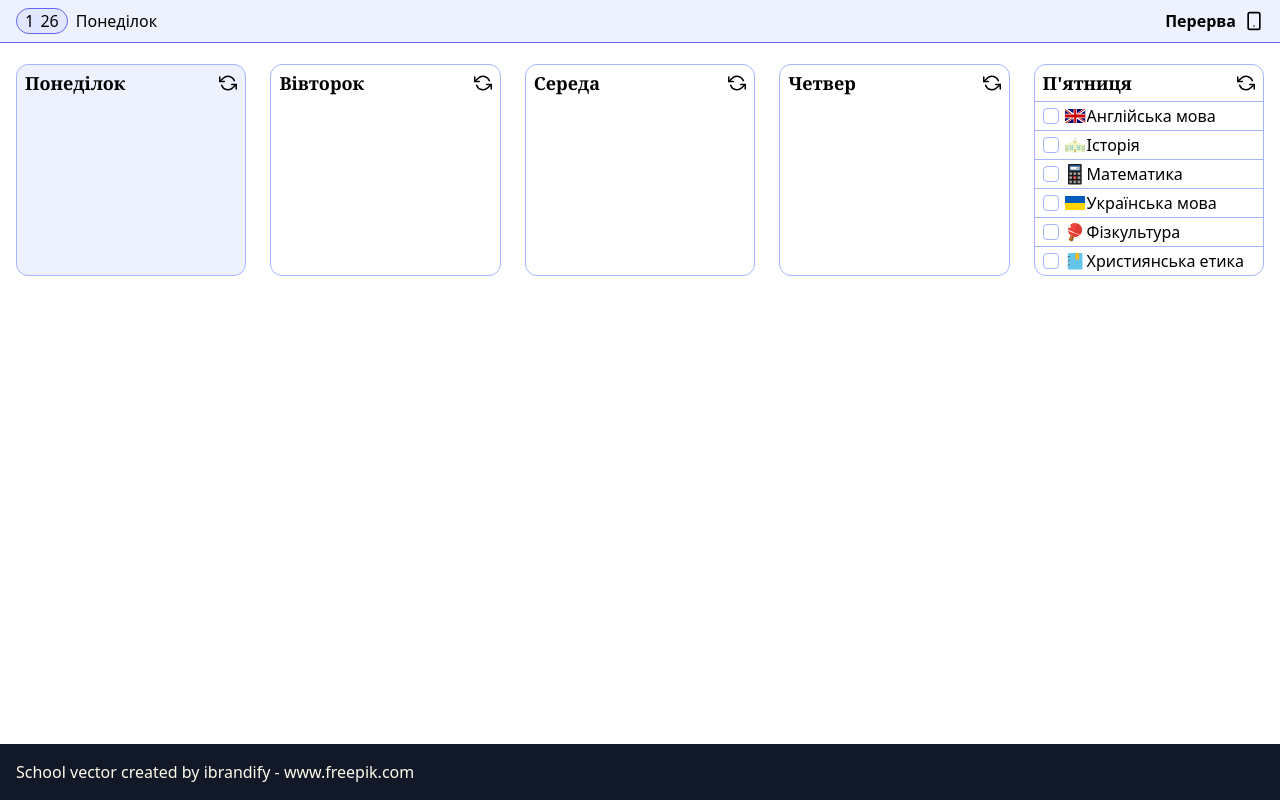
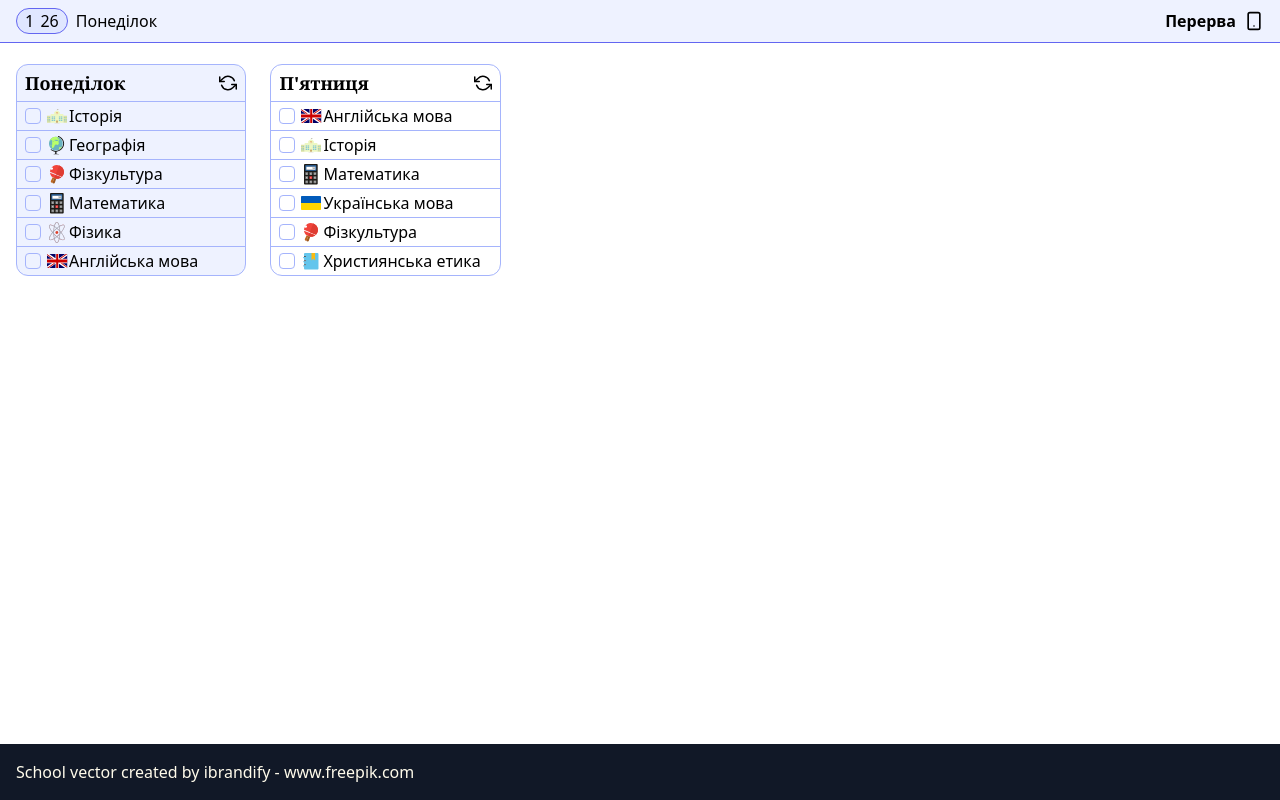
Before and after one commit to nazar1ua/vue-schedule, a Vue app: page / in a window 1280 px wide. Built offline with nearby package versions, Linux system fonts and the light colour scheme.

Commit message:
Можливо змінювати виконані завдання клавішею Enter

```diff
--- a/src/assets/lessons.json
+++ b/src/assets/lessons.json
@@ -2,7 +2,14 @@
   "days": [
     {
       "name": "Понеділок",
-      "lessons": []
+      "lessons": [
+        "Історія",
+        "Географія",
+        "Фізкультура",
+        "Математика",
+        "Фізика",
+        "Англійська мова"
+      ]
     },
     {
       "name": "Вівторок",
--- a/src/components/Table.vue
+++ b/src/components/Table.vue
@@ -1,6 +1,7 @@
 <template>
   <div class="grid xl:grid-cols-5 gap-6 my-6" ref="grid">
-    <div class="border border-indigo-300 rounded-xl pt-1" :class="{ 'bg-indigo-50 dark:bg-indigo-900': index === today }" v-for="(day, index) in lessons.days" :key="day.name + index + Math.random()">
+    <template v-for="(day, index) in lessons.days" :key="day.name + index + Math.random()">
+      <div v-show="day.lessons.length > 0" class="border border-indigo-300 rounded-xl pt-1" :class="{ 'bg-indigo-50 dark:bg-indigo-900': index === today }">
         <div class="px-2 pb-1 flex justify-between items-center">
           <h1 class="font-bold text-lg font-serif">{{day.name}}</h1>
           <button @click="resetDay(index)" :ref="'reset-' + index" class="reset-button rounded focus:outline-none focus-visible:ring focus-visible:ring-offset-2 dark:focus-visible:ring-offset-gray-800 focus-visible:ring-indigo-300 dark:focus-visible:ring-indigo-500" :class="{ 'focus-visible:ring-offset-indigo-50 dark:focus-visible:ring-offset-indigo-900': index === today }">
@@ -9,12 +10,13 @@
         </div>
         <ul>
           <li class="flex items-center px-2 py-0.5 border-t border-t-indigo-300" v-for="(subject, number) in day.lessons" :key="subject + number + Math.random()">
-          <input type="checkbox" @change="handleChange" :checked="todo[index][number]" class="shrink-0 mr-1 appearance-none h-4 w-4 rounded border border-indigo-300 dark:border-indigo-500 cursor-pointer transition-all bg-[length:0%] checked:bg-[length:0.9rem] checked:bg-indigo-300 dark:checked:bg-indigo-500 checked:bg-center checked:bg-[url('src/assets/checkbox.svg')] outline-none focus-visible:ring focus-visible:ring-indigo-200 dark:focus-visible:ring-indigo-600 bg-no-repeat">
+            <input type="checkbox" @change="handleChange" @keyup.enter="handleKeyup" :checked="todo[index][number]" class="shrink-0 mr-1 appearance-none h-4 w-4 rounded border border-indigo-300 dark:border-indigo-500 cursor-pointer transition-all bg-[length:0%] checked:bg-[length:0.9rem] checked:bg-indigo-300 dark:checked:bg-indigo-500 checked:bg-center checked:bg-[url('src/assets/checkbox.svg')] outline-none focus-visible:ring focus-visible:ring-indigo-200 dark:focus-visible:ring-indigo-600 bg-no-repeat">
             <Icon :lesson="subject"/>
             <span class="truncate" :class="{ 'font-medium': subject === lesson && today === index }">{{subject}}</span>
           </li>
         </ul>
       </div>
+    </template>
   </div>
 </template>
 
@@ -60,6 +62,10 @@ export default {
       todo[eventDay][eventLesson] = eventStatus;
       this.setStorage(todo);
     },
+    handleKeyup(event) {
+      event.target.checked = !event.target.checked
+      this.handleChange(event)
+    },
     resetDay(day) {
       let todo = this.getStorage();
       todo[day].forEach((lesson, index) => {
```
Also changed, not shown: 1 other file (tests, documents, lock files or other folders). Lines whose indentation alone changed are shown as unchanged.
